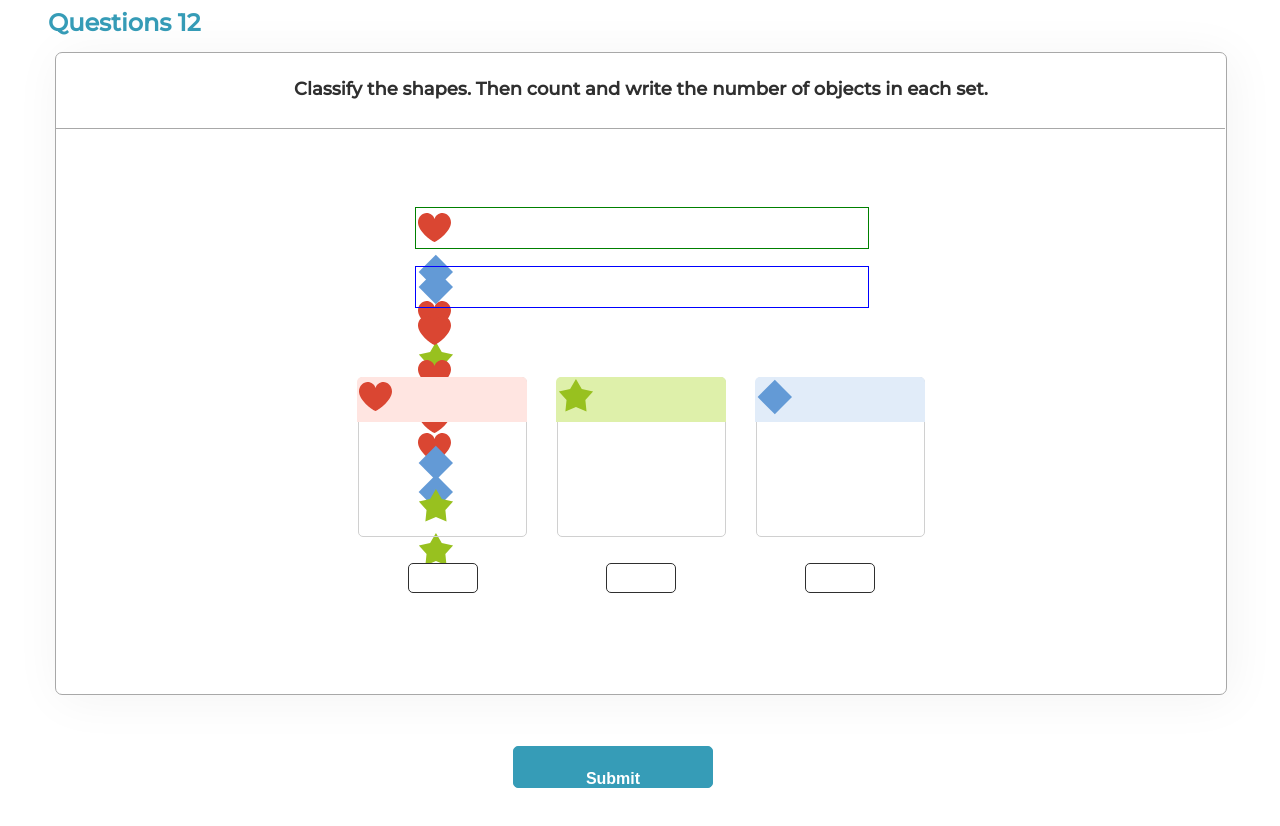
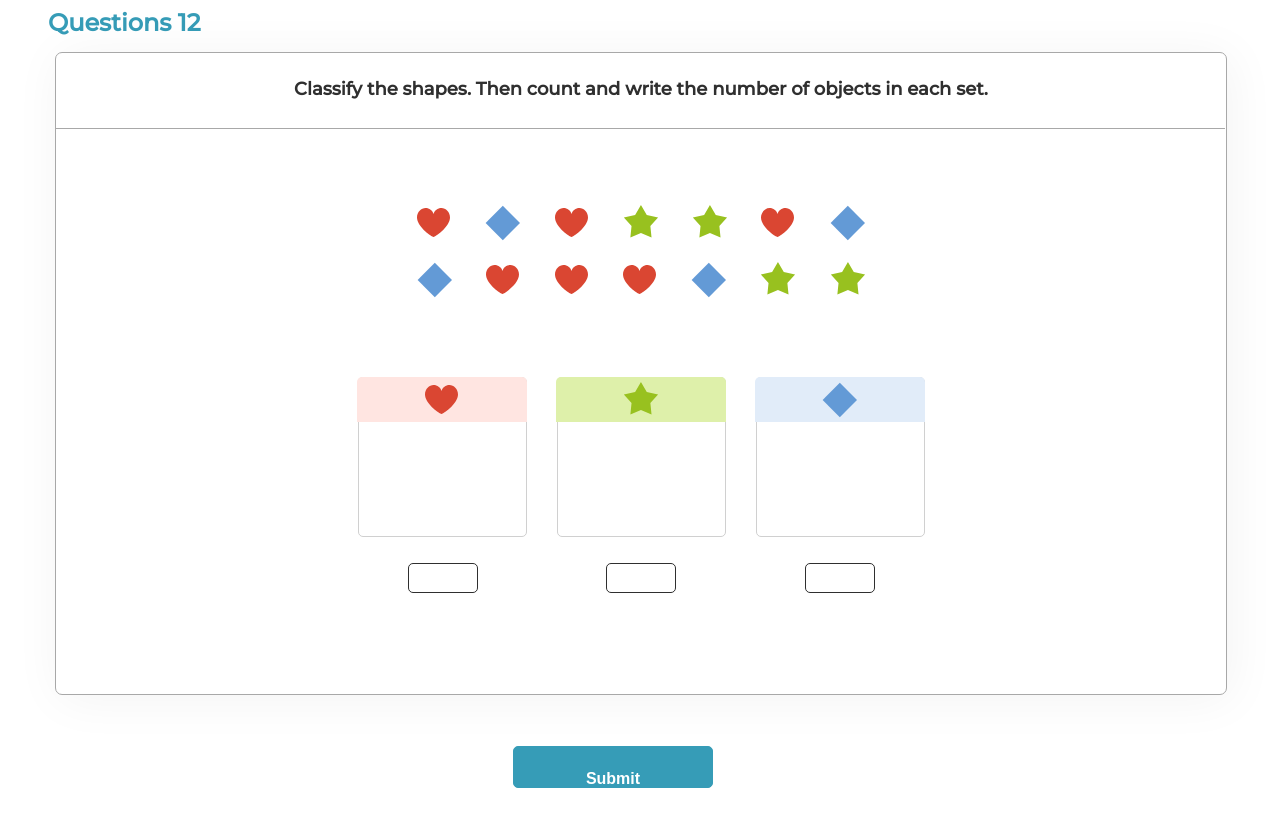
Before and after one commit to BossNumber1/new_practithink, a plain HTML site: page thursday_classifyShapes/index.html in a window 1280 px wide. Drawn offline with Linux system fonts and the light colour scheme.

Commit message:
improved appearance

```diff
--- a/thursday_classifyShapes/global.css
+++ b/thursday_classifyShapes/global.css
@@ -115,15 +115,18 @@ body {
 .bottomRow {
     width: 451.67px;
     height: 40px;
+    display: flex;
+    align-items: flex-end;
+    justify-content: space-between;
 }
 
-.topRow {
+/* .topRow {
     border: 1px solid green;
-}
+} */
 
 .bottomRow {
     top: 17px;
-    border: 1px solid blue;
+    /* border: 1px solid blue; */
 }
 
 /* baze styles */
@@ -156,6 +159,9 @@ body {
     border-top-right-radius: 5px;
     left: -2px;
     top: -1px;
+    display: flex;
+    align-items: center;
+    justify-content: center;
 }
 
 .headerHeart {
```
